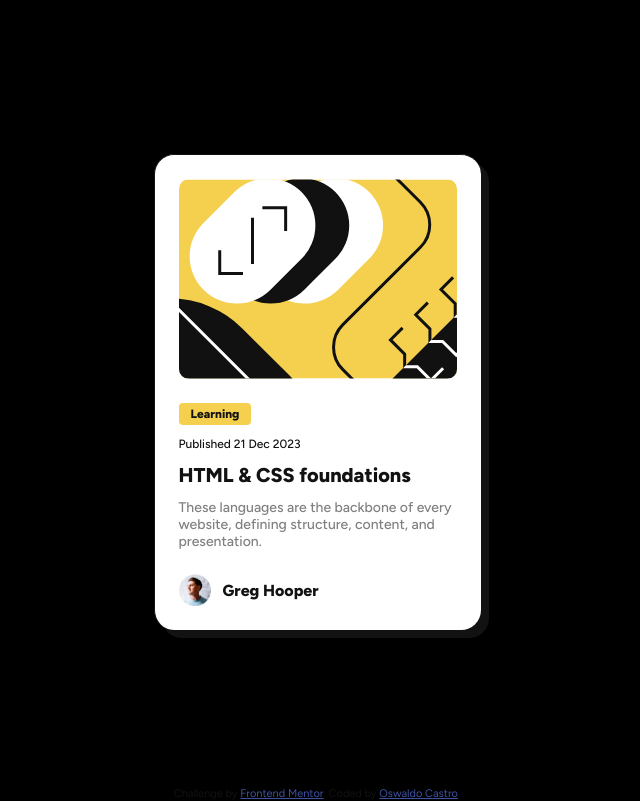
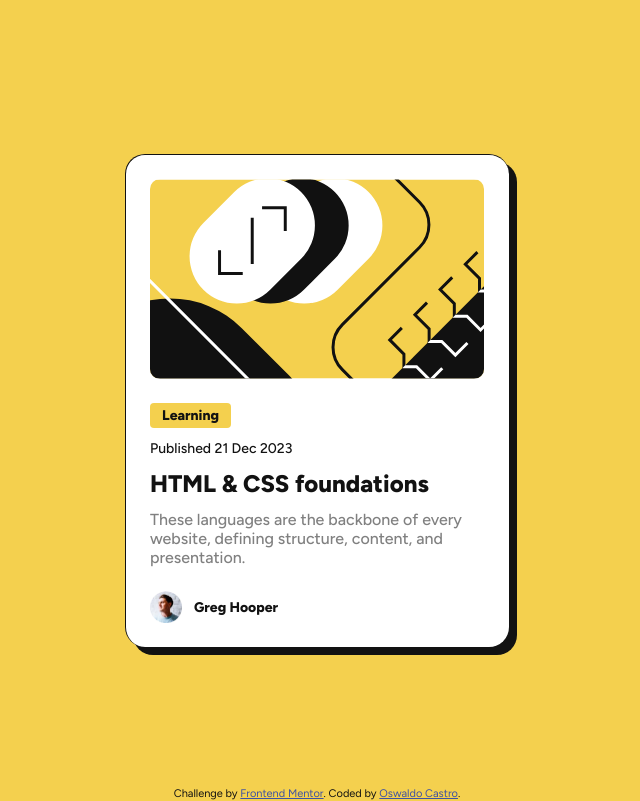
Before and after one commit to tufcoder/fem-blog-preview-card, a plain HTML site: page index.html in a window 1536 px wide. Shown: the whole page, without its empty margins (451-1091 px from the left). Drawn offline with Linux system fonts and the light colour scheme.

Commit message:
finished desktop version

```diff
--- a/index.html
+++ b/index.html
@@ -27,7 +27,9 @@
 
             <p class="publish-date">Published 21 Dec 2023</p>
 
-            <h1 class="title">HTML & CSS foundations</h1>
+            <h1 class="title">
+                <a href="#">HTML & CSS foundations</a>
+            </h1>
 
             <p class="p">These languages are the backbone of every website, defining structure, content, and
                 presentation.
--- a/main.css
+++ b/main.css
@@ -88,6 +88,11 @@ img {
     font-weight: 800;
 }
 
+.title a {
+    text-decoration: none;
+    color: inherit;
+}
+
 .p {
     /* 14px */
     font-size: .875rem;
@@ -108,6 +113,8 @@ img {
 }
 
 .author p {
+    /* 14px */
+    font-size: .875rem;
     font-weight: 800;
 }
 
--- a/media.css
+++ b/media.css
@@ -1,5 +1,34 @@
 @media (min-width: 1440px) {
-    body {
-        background-color: black;
+    .container {
+        /* 384px */
+        max-width: 24rem;
+        transition: box-shadow .2s ease-in-out;
+    }
+
+    .container:hover {
+        box-shadow: 1rem 1rem 0 0 var(--black);
+    }
+
+    .tag,
+    .publish-date {
+        /* 14px */
+        font-size: .875rem;
+    }
+
+    .title {
+        /* 24px */
+        font-size: 1.5rem;
+    }
+
+    .p {
+        font-size: 1rem;
+    }
+
+    .title a {
+        transition: color .2s ease-in;
+    }
+
+    .title a:hover {
+        color: var(--yellow);
     }
 }
```
